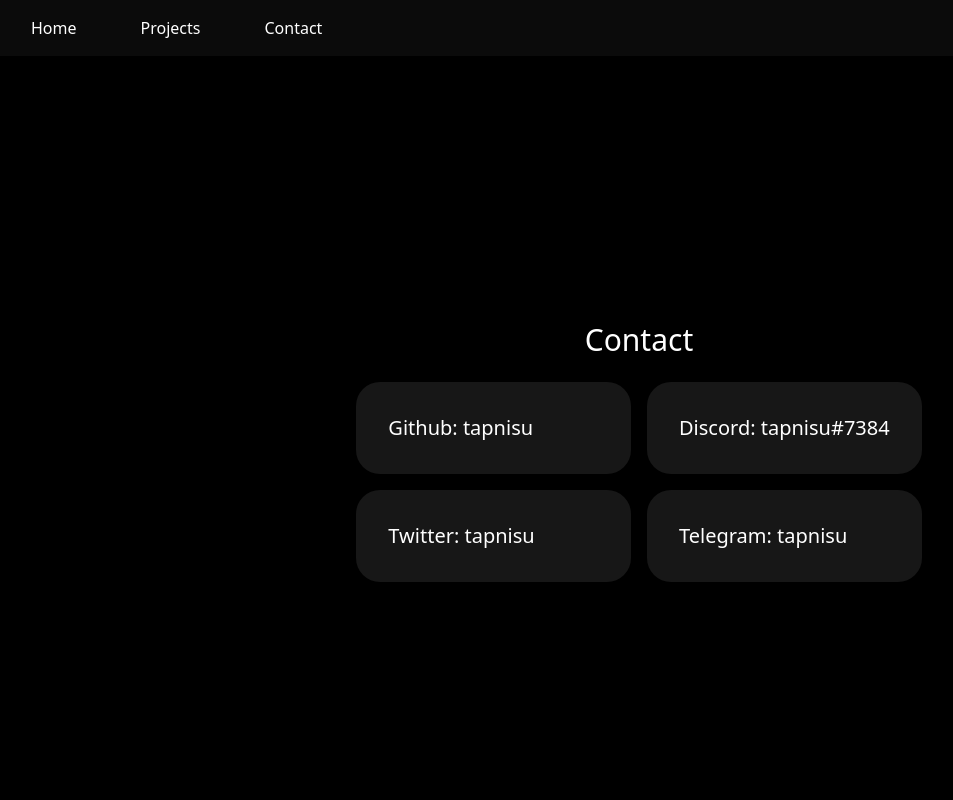
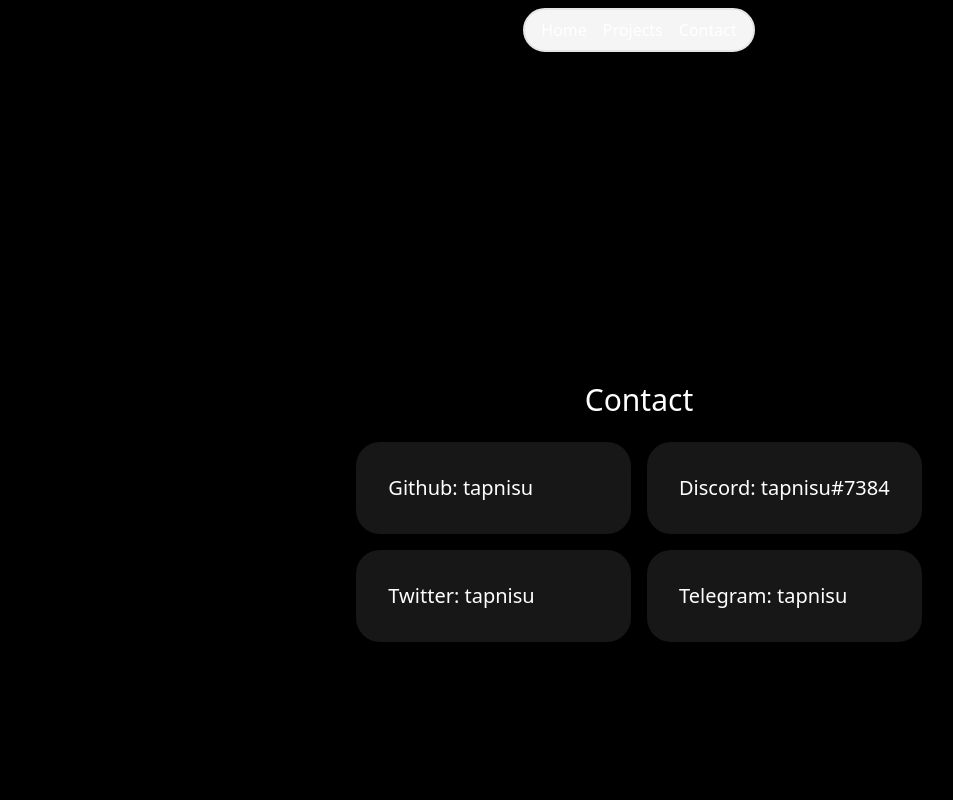
Before and after one commit to tapnisu/tapni.su, a Next.js app: page /contact in a window 1280 px wide. Shown: the top 800 px of the page, without its empty margins (1-954 px from the left). Built offline with nearby package versions, Linux system fonts and the light colour scheme.

Commit message:
Update navbar

```diff
--- a/components/Navbar.tsx
+++ b/components/Navbar.tsx
@@ -3,24 +3,28 @@ import Link from "next/link";
 const Navbar = () => {
 	return (
 		<>
-			<nav className="fixed backdrop-blur-sm bg-neutral-800/30 text-white w-full">
-				<ul>
-					<li className="inline-block m-4">
-						<Link href="/" className="m-4">
-							Home
-						</Link>
-					</li>
-					<li className="inline-block m-4">
-						<Link href="/projects" className="m-4">
-							Projects
-						</Link>
-					</li>
-					<li className="inline-block m-4">
-						<Link href="/contact" className="m-4">
-							Contact
-						</Link>
-					</li>
-				</ul>
+			<nav className="sticky top-0 flex justify-center w-full">
+				<div className="bg-neutral-100 dark:bg-neutral-900 dark:text-white rounded-full m-2 border-2 border-neutral-200 dark:border-neutral-800">
+					<ul className="mx-2">
+						{[
+							{ name: "Home", url: "/" },
+							{
+								name: "Projects",
+								url: "/projects"
+							},
+							{ name: "Contact", url: "/contact" }
+						]?.map((info: { name: string; url: string }) => (
+							<li className="inline-block m-2" key={info.name}>
+								<Link
+									href={info.url}
+									className="hover:text-indigo-400 transition-colors"
+								>
+									{info.name}
+								</Link>
+							</li>
+						))}
+					</ul>
+				</div>
 			</nav>
 		</>
 	);
```
